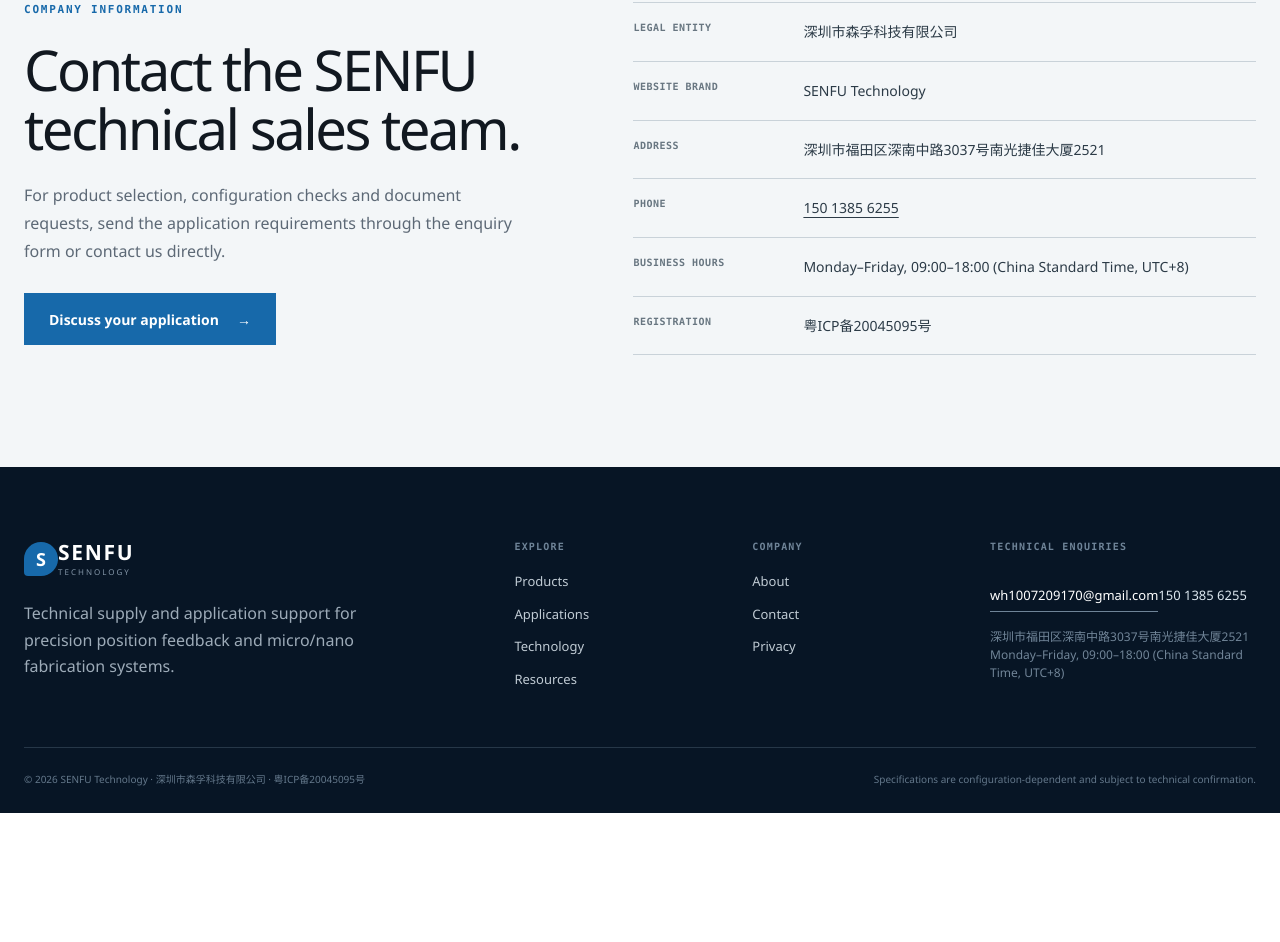
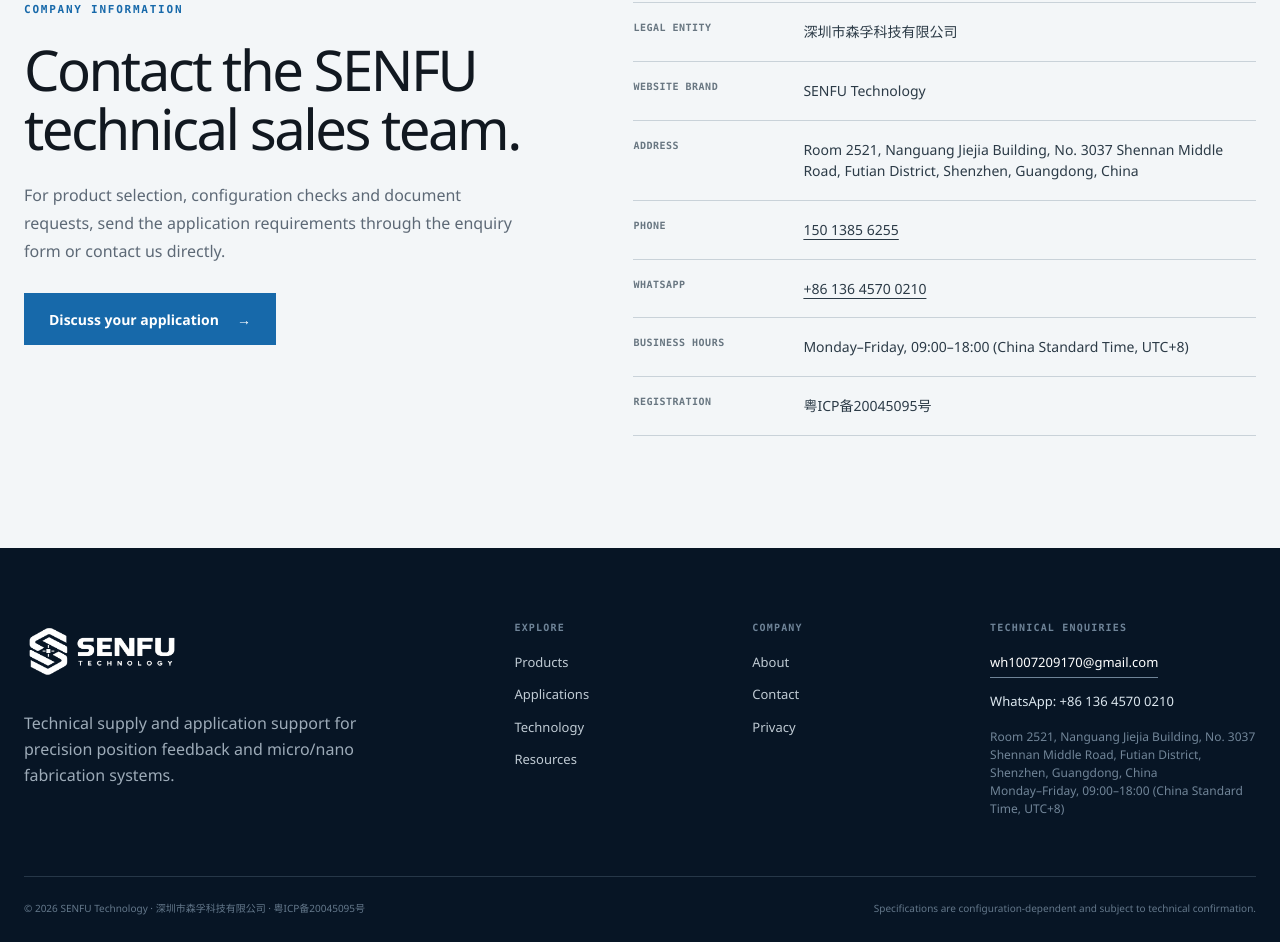
Before and after one commit to WilsonWuH/senfu, a Next.js app: page /about in a window 1280 px wide. Shown: the part 1980-2922 px from the top of the page. Before the commit the page ends 2793 px from the top, so only its background shows below. Built offline with nearby package versions, Linux system fonts and the light colour scheme; no server answers.

Commit message:
Update footer branding and contact details (#5)

```diff
--- a/src/app/about/page.tsx
+++ b/src/app/about/page.tsx
@@ -67,6 +67,7 @@
           <div><dt>Website brand</dt><dd>{siteConfig.name}</dd></div>
           <div><dt>Address</dt><dd>{company.address}</dd></div>
           <div><dt>Phone</dt><dd><a href={company.phoneHref}>{company.phone}</a></dd></div>
+          <div><dt>WhatsApp</dt><dd><a href={company.whatsappHref} target="_blank" rel="noopener noreferrer">{company.whatsapp}</a></dd></div>
           <div><dt>Business hours</dt><dd>{company.hours}</dd></div>
           <div><dt>Registration</dt><dd>{company.icp}</dd></div>
         </dl>
--- a/src/app/contact/page.tsx
+++ b/src/app/contact/page.tsx
@@ -23,6 +23,7 @@
             <small>DIRECT CONTACT</small>
             {emailReady ? <a href={`mailto:${siteConfig.email}`}>{siteConfig.email}</a> : <strong>Sales email to be connected before launch</strong>}
             <a href={company.phoneHref}>{company.phone}</a>
+            <a href={company.whatsappHref} target="_blank" rel="noopener noreferrer">WhatsApp: {company.whatsapp}</a>
             <span>{company.address}</span>
             <span>{company.hours}</span>
           </div>
--- a/src/app/globals.css
+++ b/src/app/globals.css
@@ -40,10 +40,6 @@
 .nav-row { height: 78px; display: flex; align-items: center; gap: 36px; }
 .brand { display: inline-flex; align-items: center; margin-right: auto; }
 .brand-logo { display: block; width: 156px; height: auto; }
-.brand-mark { width: 34px; height: 34px; display: grid; place-items: center; color: white; background: var(--blue); border-radius: 50% 50% 50% 12%; font-weight: 760; font-size: 18px; }
-.brand-copy { display: grid; line-height: 1; }
-.brand-copy strong { font-size: 21px; letter-spacing: .08em; }
-.brand-copy small { margin-top: 5px; color: var(--muted); font-size: 8px; letter-spacing: .25em; }
 .desktop-nav { display: flex; align-items: center; gap: 27px; font-size: 14px; color: #26313c; }
 .desktop-nav > a, .mega-menu-trigger { padding: 8px 0; border-bottom: 1px solid transparent; }
 .desktop-nav > a:hover, .desktop-nav > a:focus-visible, .mega-menu-trigger:hover, .mega-menu-trigger:focus-visible, .mega-menu:focus-within .mega-menu-trigger { color: var(--blue); border-color: var(--blue); }
@@ -193,12 +189,13 @@
 
 .site-footer { padding: 75px 0 26px; color: white; background: #071525; }
 .footer-grid { display: grid; grid-template-columns: 1.6fr .65fr .65fr 1fr; gap: 65px; padding-bottom: 58px; }
-.brand-light .brand-copy small { color: #8294a6; }
+.footer-brand { display: inline-flex; align-items: center; }
+.footer-brand-logo { display: block; width: 156px; height: auto; filter: brightness(0) invert(1); }
 .footer-statement { max-width: 390px; margin: 24px 0 0; color: #9dabb8; line-height: 1.65; }
 .footer-label { margin: 0 0 20px; color: #6f8498; font: 600 10px/1 var(--font-geist-mono), monospace; letter-spacing: .12em; text-transform: uppercase; }
 .footer-links { display: grid; gap: 13px; font-size: 13px; color: #c0cbd4; }
-.footer-email { display: inline-block; color: white; border-bottom: 1px solid #6f8498; padding-bottom: 5px; font-size: 13px; }
-.footer-contact-line { display: inline-block; margin-top: 14px; color: #dce7ef; font-size: 13px; }
+.footer-email { display: block; width: fit-content; color: white; border-bottom: 1px solid #6f8498; padding-bottom: 5px; font-size: 13px; }
+.footer-contact-line { display: block; width: fit-content; margin-top: 14px; color: #dce7ef; font-size: 13px; }
 .footer-note { color: #718598; font-size: 12px; margin: 16px 0 0; }
 .footer-bottom { display: flex; justify-content: space-between; gap: 30px; padding-top: 24px; border-top: 1px solid #263748; color: #64788b; font-size: 10px; }
 
@@ -474,8 +471,6 @@
   .utility-proof { display: none; }
   .nav-row { height: 68px; gap: 18px; }
   .brand-logo { width: 132px; }
-  .brand-copy strong { font-size: 17px; }
-  .brand-mark { width: 30px; height: 30px; }
   .header-cta { display: none; }
   .hero { padding-top: 55px; }
   .hero-grid { min-height: 0; }
--- a/src/components/site-footer.tsx
+++ b/src/components/site-footer.tsx
@@ -1,3 +1,4 @@
+import Image from "next/image";
 import Link from "next/link";
 import { company, primaryNav, siteConfig } from "@/lib/site";
 
@@ -6,9 +7,14 @@
     <footer className="site-footer">
       <div className="shell footer-grid">
         <div>
-          <Link className="brand brand-light" href="/">
-            <span className="brand-mark" aria-hidden="true">S</span>
-            <span className="brand-copy"><strong>SENFU</strong><small>TECHNOLOGY</small></span>
+          <Link className="footer-brand" href="/" aria-label="SENFU Technology home">
+            <Image
+              className="footer-brand-logo"
+              src="/brand/senfu-logo.png"
+              alt="SENFU Technology"
+              width={208}
+              height={76}
+            />
           </Link>
           <p className="footer-statement">
             Technical supply and application support for precision position feedback and micro/nano fabrication systems.
@@ -30,7 +36,7 @@
         <div>
           <p className="footer-label">Technical enquiries</p>
           {siteConfig.email ? <a className="footer-email" href={`mailto:${siteConfig.email}`}>{siteConfig.email}</a> : <Link className="footer-email" href="/contact/">Technical enquiry form</Link>}
-          <a className="footer-contact-line" href={company.phoneHref}>{company.phone}</a>
+          <a className="footer-contact-line" href={company.whatsappHref} target="_blank" rel="noopener noreferrer">WhatsApp: {company.whatsapp}</a>
           <p className="footer-note">{company.address}<br />{company.hours}</p>
         </div>
       </div>
--- a/src/lib/site.ts
+++ b/src/lib/site.ts
@@ -8,10 +8,12 @@
 
 export const company = {
   legalName: "深圳市森孚科技有限公司",
-  address: "深圳市福田区深南中路3037号南光捷佳大厦2521",
+  address: "Room 2521, Nanguang Jiejia Building, No. 3037 Shennan Middle Road, Futian District, Shenzhen, Guangdong, China",
   phone: "150 1385 6255",
   phoneHref: "tel:+8615013856255",
-  whatsappNumber: "8615013856255",
+  whatsapp: "+86 136 4570 0210",
+  whatsappNumber: "8613645700210",
+  whatsappHref: "https://wa.me/8613645700210",
   hours: "Monday–Friday, 09:00–18:00 (China Standard Time, UTC+8)",
   icp: "粤ICP备20045095号",
 };
```
